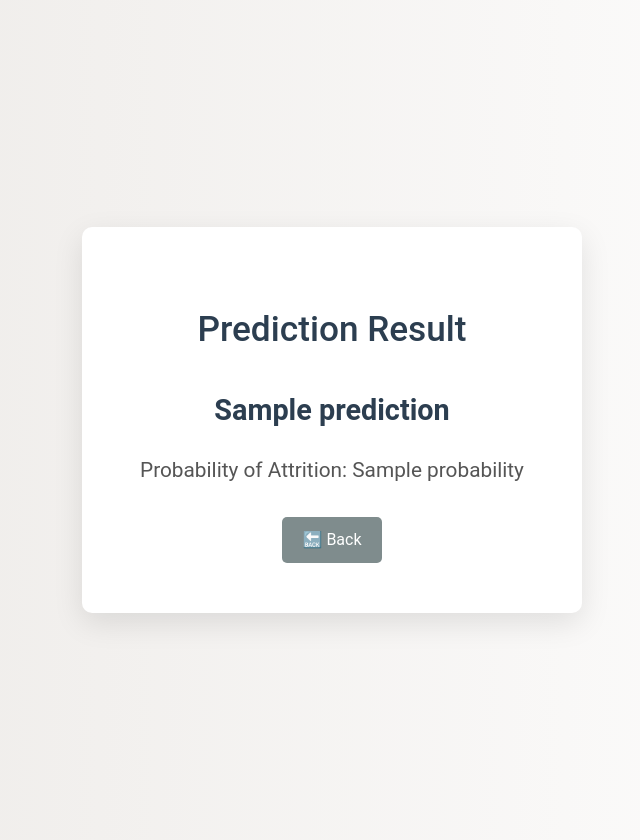
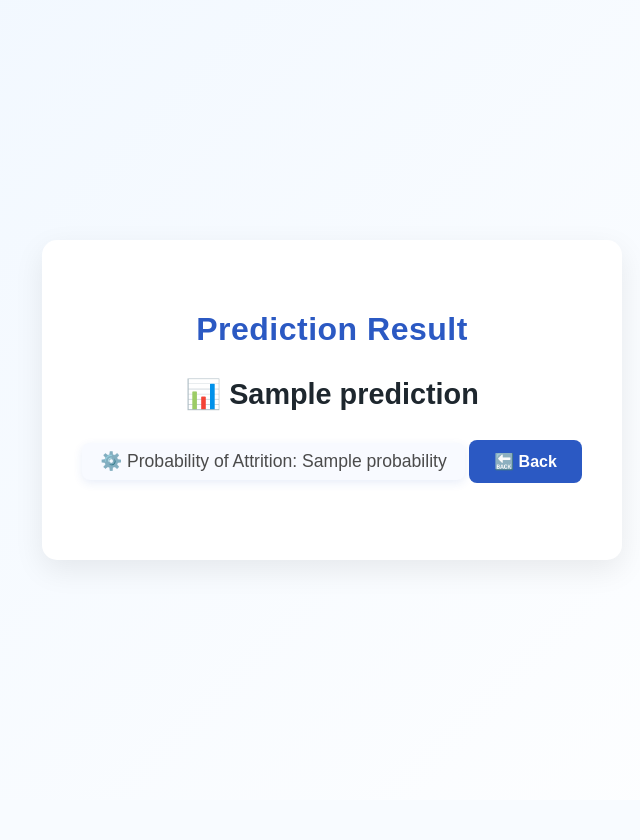
Before and after one commit to Raj-Patkar/Employee-Attrition, a Flask app: template Frontend/templates/result.html in a window 1280 px wide. Shown: the whole page, without its empty margins (308-948 px from the left). After the commit the page ends 567 px from the top, so only its background shows below. Run offline with Flask 3, Linux system fonts and the light colour scheme; the template is opened without the code that fills it: most values are stand-ins (such as "Sample title", 1, 10 or a date in 2020); parts of the project's set-up code (start-up, migrations or seed data) failed here and were passed over.

Commit message:
result styling

```diff
--- /dev/null
+++ b/Frontend/static/result.css
@@ -0,0 +1,130 @@
+/* ===========================
+   General Page Setup
+=========================== */
+body.result-page {
+    font-family: "Poppins", sans-serif;
+    background: linear-gradient(135deg, #f0f7ff, #ffffff);
+    color: #333;
+    margin: 0;
+    padding: 0;
+    display: flex;
+    justify-content: center;
+    align-items: center;
+    height: 100vh;
+}
+
+/* ===========================
+   Result Container
+=========================== */
+.container.result {
+    background-color: #ffffff;
+    border-radius: 15px;
+    box-shadow: 0px 10px 30px rgba(0, 0, 0, 0.08);
+    padding: 50px 40px;
+    max-width: 500px;
+    width: 90%;
+    text-align: center;
+    animation: fadeIn 0.8s ease-in-out;
+}
+
+/* Subtle entrance animation */
+@keyframes fadeIn {
+    from {
+        opacity: 0;
+        transform: translateY(20px);
+    }
+
+    to {
+        opacity: 1;
+        transform: translateY(0);
+    }
+}
+
+/* ===========================
+   Headings
+=========================== */
+.container.result h1 {
+    font-size: 2rem;
+    font-weight: 700;
+    color: #2b59c3;
+    margin-bottom: 25px;
+    letter-spacing: 0.5px;
+}
+
+/* ===========================
+   Prediction Text
+=========================== */
+.result p.prediction {
+    font-size: 1.8rem;
+    color: #1e272e;
+    margin-bottom: 15px;
+    font-weight: 600;
+}
+
+.result p.probability {
+    font-size: 1.1rem;
+    color: #4b4b4b;
+    background-color: #f8faff;
+    display: inline-block;
+    padding: 8px 18px;
+    border-radius: 8px;
+    margin-bottom: 30px;
+    box-shadow: 0px 3px 10px rgba(43, 89, 195, 0.1);
+}
+
+/* ===========================
+   Back Button
+=========================== */
+.result a {
+    display: inline-block;
+    background-color: #2b59c3;
+    color: white;
+    padding: 12px 25px;
+    border-radius: 8px;
+    text-decoration: none;
+    font-weight: 600;
+    font-size: 1rem;
+    transition: all 0.3s ease;
+}
+
+.result a:hover {
+    background-color: #2249a0;
+    transform: translateY(-2px);
+}
+
+/* ===========================
+   Optional Icons
+=========================== */
+.result p.prediction::before {
+    content: "📊 ";
+}
+
+.result p.probability::before {
+    content: "⚙️ ";
+}
+
+/* ===========================
+   Responsive Design
+=========================== */
+@media (max-width: 600px) {
+    .container.result {
+        padding: 35px 25px;
+    }
+
+    .container.result h1 {
+        font-size: 1.6rem;
+    }
+
+    .result p.prediction {
+        font-size: 1.4rem;
+    }
+
+    .result p.probability {
+        font-size: 1rem;
+    }
+
+    .result a {
+        font-size: 0.95rem;
+        padding: 10px 20px;
+    }
+}
--- a/Frontend/templates/result.html
+++ b/Frontend/templates/result.html
@@ -1,10 +1,12 @@
 <!DOCTYPE html>
 <html lang="en">
+
 <head>
   <meta charset="UTF-8">
   <title>Prediction Result</title>
-  <link rel="stylesheet" href="{{ url_for('static', filename='style.css') }}">
+  <link rel="stylesheet" href="{{ url_for('static', filename='result.css') }}">
 </head>
+
 <body class="result-page">
   <div class="container result">
     <h1>Prediction Result</h1>
@@ -13,4 +15,5 @@
     <a href="/">🔙 Back</a>
   </div>
 </body>
+
 </html>
```
